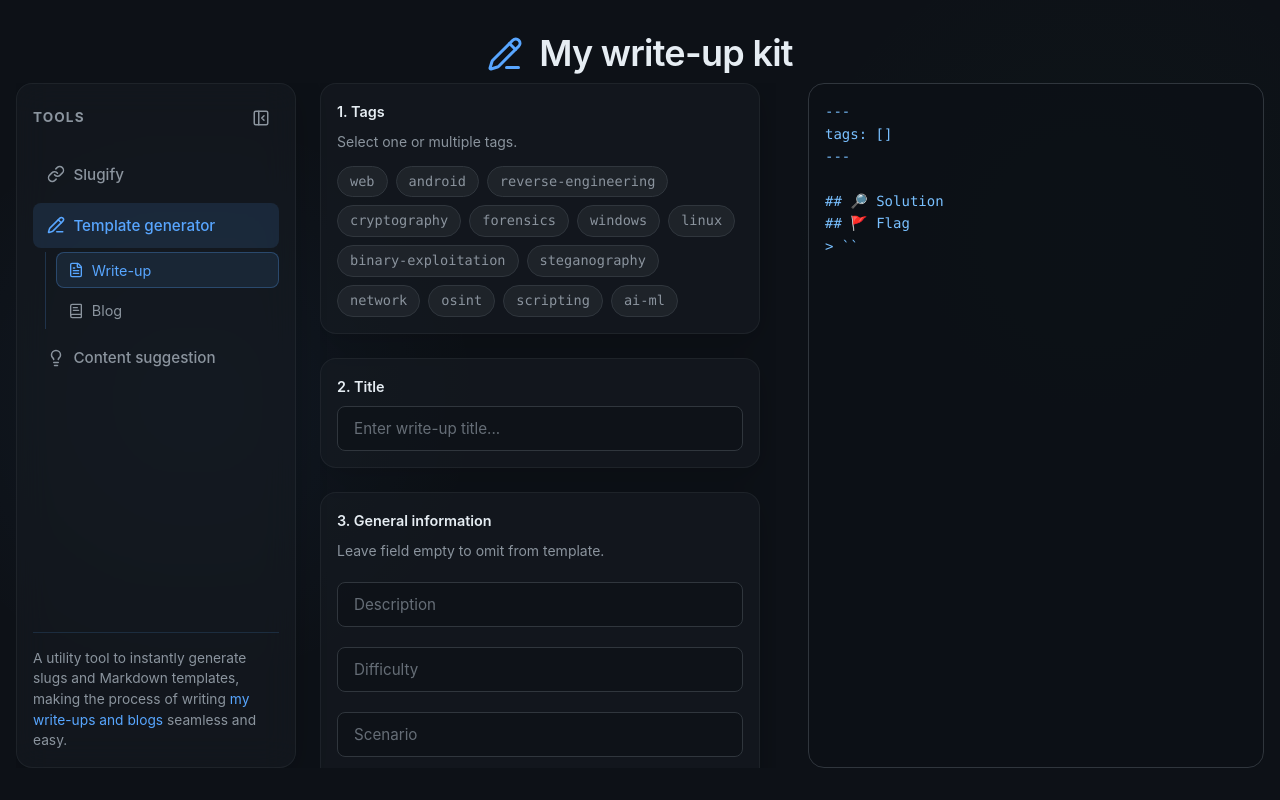
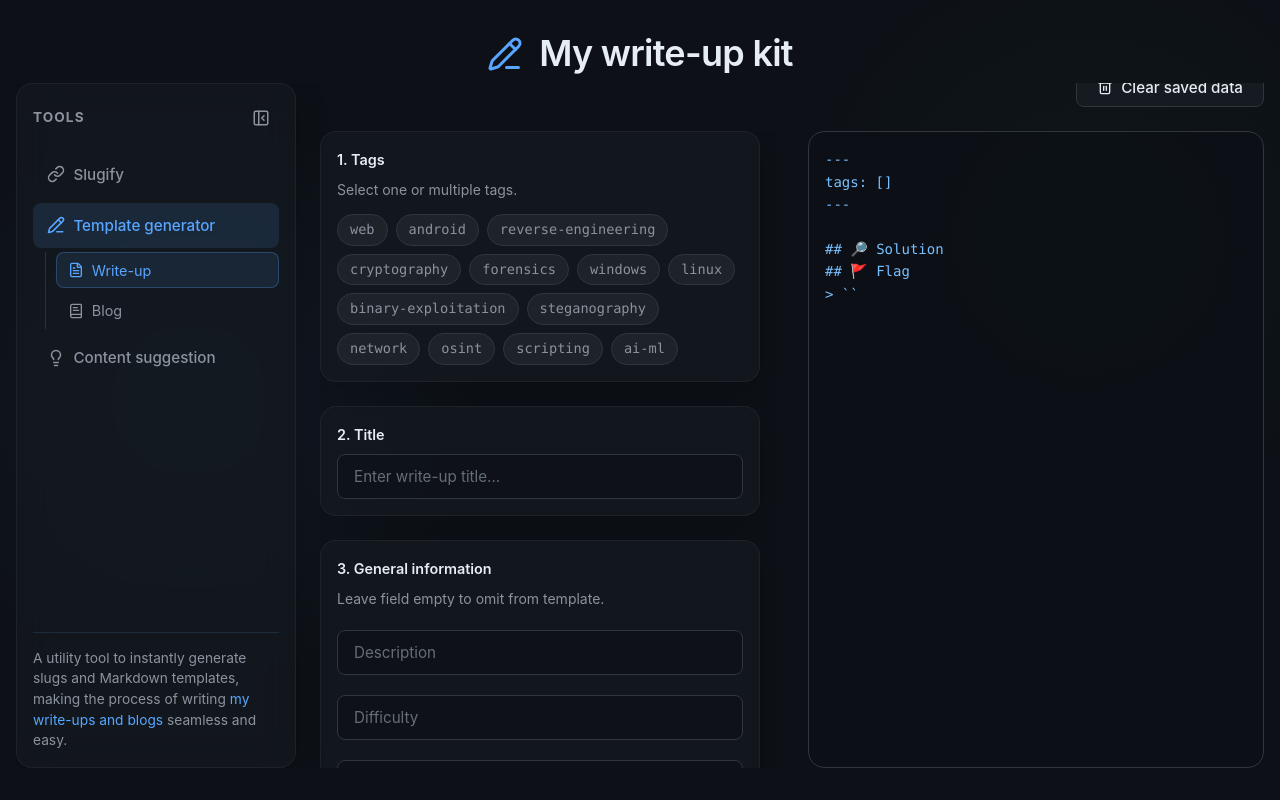
Before and after one commit to solivaquaant/my-writeup-kit, a React (Vite) app: page / in a window 1280 px wide. Both pictures are taken after a click on the button "Template generator". Built offline with nearby package versions, Linux system fonts and the light colour scheme.

Commit message:
feat(template-generator): persist writeup/blog form data in localStorage and add clear saved data button

```diff
--- a/src/components/TemplateGenerator/TemplateGenerator.css
+++ b/src/components/TemplateGenerator/TemplateGenerator.css
@@ -3,6 +3,16 @@
   flex-direction: column;
   gap: var(--spacing-lg);
   height: 100%;
+}
+
+.generator-actions {
+  display: flex;
+  justify-content: flex-end;
+  margin-top: calc(var(--spacing-md) * -1);
+}
+
+.generator-actions .btn {
+  min-width: 180px;
 }
 
 .type-selector {
@@ -63,6 +73,17 @@
   flex-direction: column;
 }
 
+@media (max-width: 900px) {
+  .generator-actions {
+    justify-content: stretch;
+    margin-top: 0;
+  }
+
+  .generator-actions .btn {
+    width: 100%;
+  }
+}
+
 /* Form group utilities */
 .form-group {
   display: flex;
--- a/src/components/TemplateGenerator/TemplateGenerator.jsx
+++ b/src/components/TemplateGenerator/TemplateGenerator.jsx
@@ -1,23 +1,15 @@
 import React, { useState, useEffect } from 'react';
+import { Trash2 } from 'lucide-react';
 import { WriteupForm } from './WriteupForm/WriteupForm';
 import { BlogForm } from './BlogForm/BlogForm';
 import './TemplateGenerator.css';
 
-export function TemplateGenerator({ type, onTypeChange }) {
-  const [internalType, setInternalType] = useState('writeup');
-  const [markdownOutput, setMarkdownOutput] = useState('');
-  const selectedType = type ?? internalType;
-
-  const setSelectedType = (nextType) => {
-    if (typeof onTypeChange === 'function') {
-      onTypeChange(nextType);
-      return;
-    }
-    setInternalType(nextType);
+const STORAGE_KEYS = {
+  writeup: 'my-writeup-kit.writeup-data',
+  blog: 'my-writeup-kit.blog-data'
 };
 
-  // Write-up state
-  const [writeupData, setWriteupData] = useState({
+const createDefaultWriteupData = () => ({
   tags: [],
   title: '',
   generalInfo: {
@@ -50,8 +42,7 @@ export function TemplateGenerator({ type, onTypeChange }) {
   }
 });
 
-  // Blog state
-  const [blogData, setBlogData] = useState({
+const createDefaultBlogData = () => ({
   frontMatter: {
     authors: 'tndt',
     description: ''
@@ -61,6 +52,42 @@ export function TemplateGenerator({ type, onTypeChange }) {
   summary: '',
   sections: []
 });
+
+const loadStoredData = (storageKey, fallbackFactory) => {
+  if (typeof window === 'undefined') return fallbackFactory();
+
+  const raw = window.localStorage.getItem(storageKey);
+  if (!raw) return fallbackFactory();
+
+  try {
+    return JSON.parse(raw);
+  } catch {
+    return fallbackFactory();
+  }
+};
+
+export function TemplateGenerator({ type, onTypeChange }) {
+  const [internalType, setInternalType] = useState('writeup');
+  const [markdownOutput, setMarkdownOutput] = useState('');
+  const selectedType = type ?? internalType;
+
+  const setSelectedType = (nextType) => {
+    if (typeof onTypeChange === 'function') {
+      onTypeChange(nextType);
+      return;
+    }
+    setInternalType(nextType);
+  };
+
+  // Write-up state
+  const [writeupData, setWriteupData] = useState(() =>
+    loadStoredData(STORAGE_KEYS.writeup, createDefaultWriteupData)
+  );
+
+  // Blog state
+  const [blogData, setBlogData] = useState(() =>
+    loadStoredData(STORAGE_KEYS.blog, createDefaultBlogData)
+  );
 
   // Markdown generation logic - writeup
   const generateWriteupMarkdown = () => {
@@ -167,8 +194,30 @@ export function TemplateGenerator({ type, onTypeChange }) {
     }
   }, [selectedType, writeupData, blogData]);
 
+  useEffect(() => {
+    if (typeof window === 'undefined') return;
+    window.localStorage.setItem(STORAGE_KEYS.writeup, JSON.stringify(writeupData));
+  }, [writeupData]);
+
+  useEffect(() => {
+    if (typeof window === 'undefined') return;
+    window.localStorage.setItem(STORAGE_KEYS.blog, JSON.stringify(blogData));
+  }, [blogData]);
+
   const handleCopy = () => {
     navigator.clipboard.writeText(markdownOutput);
+  };
+
+  const handleClearStoredData = () => {
+    if (typeof window === 'undefined') return;
+
+    const shouldClear = window.confirm('Clear all saved write-up and blog data?');
+    if (!shouldClear) return;
+
+    window.localStorage.removeItem(STORAGE_KEYS.writeup);
+    window.localStorage.removeItem(STORAGE_KEYS.blog);
+    setWriteupData(createDefaultWriteupData());
+    setBlogData(createDefaultBlogData());
   };
 
   return (
@@ -189,6 +238,16 @@ export function TemplateGenerator({ type, onTypeChange }) {
           </button>
         </div>
       )}
+
+      <div className="generator-actions">
+        <button
+          type="button"
+          className="btn btn-secondary"
+          onClick={handleClearStoredData}
+        >
+          <Trash2 size={16} /> Clear saved data
+        </button>
+      </div>
 
       <div className="form-split flex-1 min-h-0">
         {/* Left side: Form inputs */}
```
Lines whose indentation alone changed are shown as unchanged.
